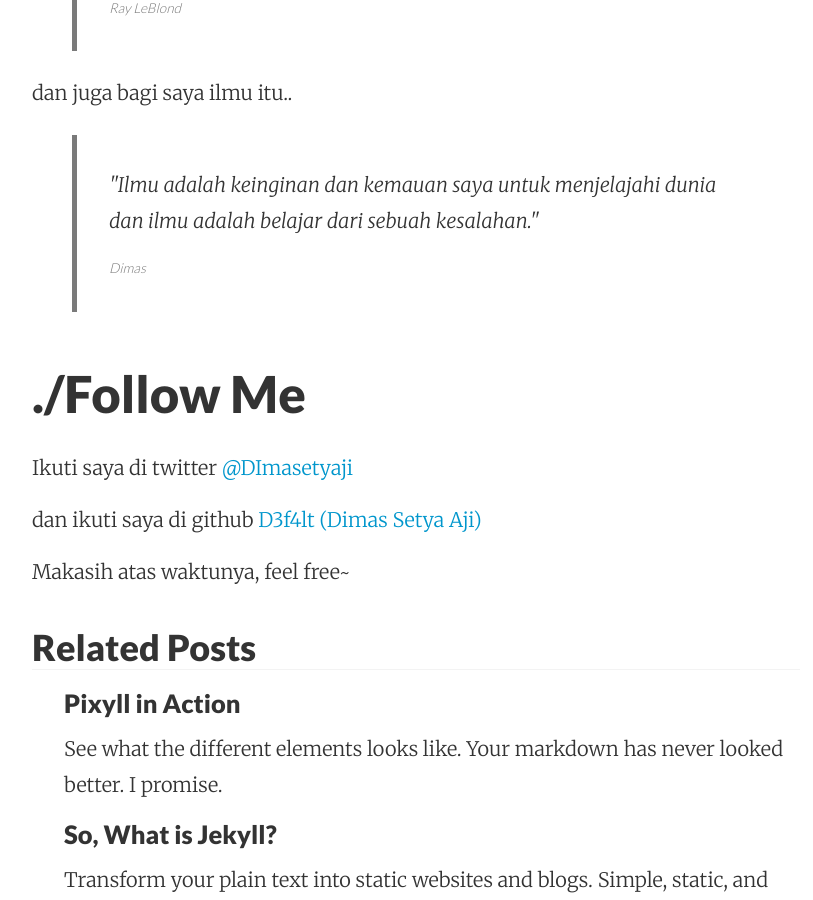
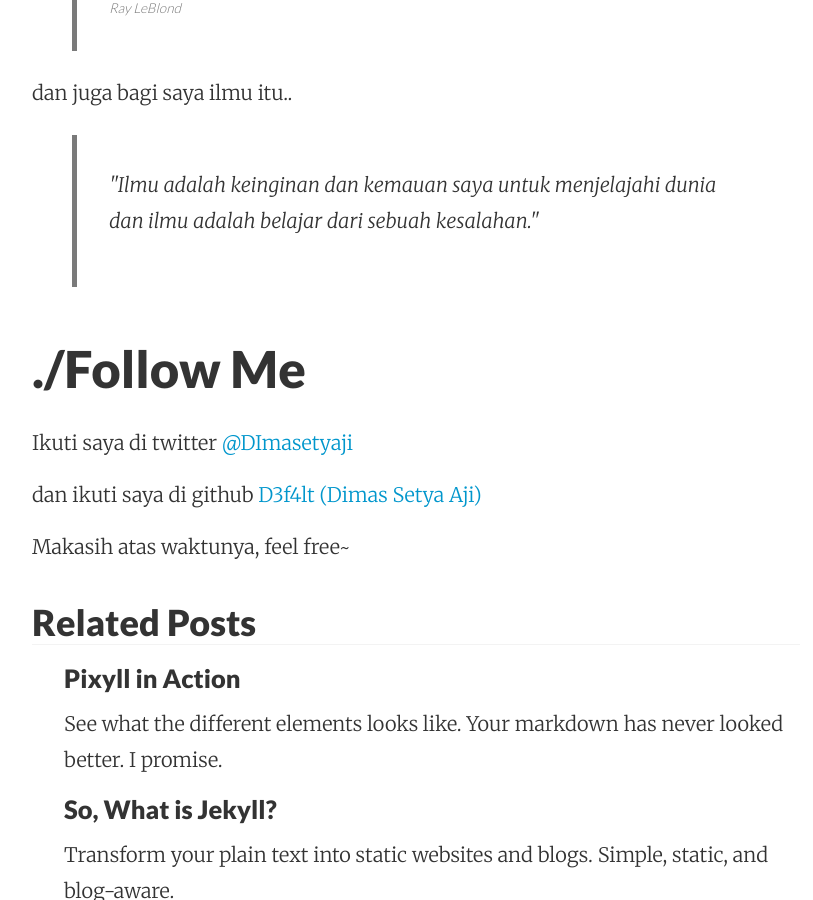
Before and after one commit to D3f4lt/d3f4lt.github.io, a Jekyll site: the page built from _posts/2014-12-20-hello-world.md, in a window 1280 px wide and 900 px high, scrolled down 1555 px. Shown: the whole window, without its empty margins (224-1037 px from the left). Built offline with Jekyll 4.4.1, drawn with Linux system fonts in a browser that asks for light colours; nearby versions of some CDN libraries.

Commit message:
Update 2014-12-20-hello-world.md

```diff
--- a/_posts/2014-12-20-hello-world.md
+++ b/_posts/2014-12-20-hello-world.md
@@ -34,7 +34,6 @@ dan juga bagi saya ilmu itu..
   <p>
    "Ilmu adalah keinginan dan kemauan saya untuk menjelajahi dunia dan ilmu adalah belajar dari sebuah kesalahan."
   </p>
-  <footer><cite title="Dimas">Dimas</cite></footer>
 </blockquote>
 
 
```
